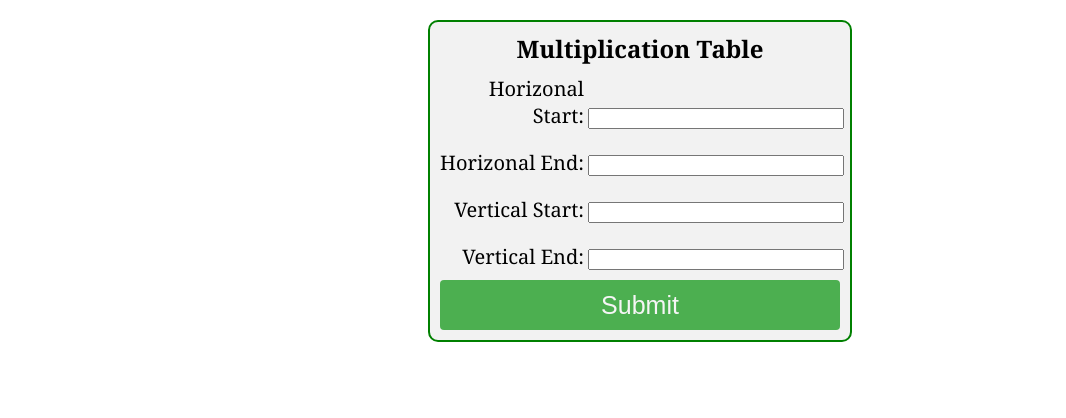
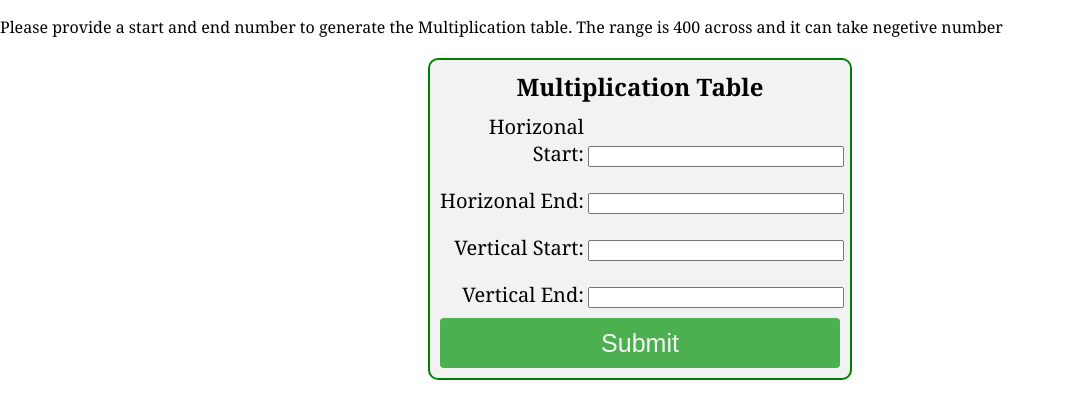
Before and after one commit to Sokthai/GUI, a plain HTML site: page hw6/index.html in a window 1280 px wide. Shown: the whole page, without its empty margins (0-1066 px from the left). Drawn offline with Linux system fonts and the light colour scheme.

Commit message:
Update index.html

```diff
--- a/hw6/index.html
+++ b/hw6/index.html
@@ -8,6 +8,10 @@
 </head>
 
 <body>
+
+    <p>Please provide a start and end number to generate the Multiplication table.
+    The range is 400 across and it can take negetive number
+    </p>
 
     <div class="form">
             <h2>Multiplication Table</h2>
```
